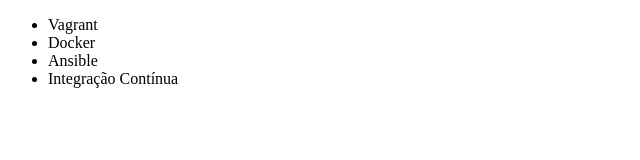
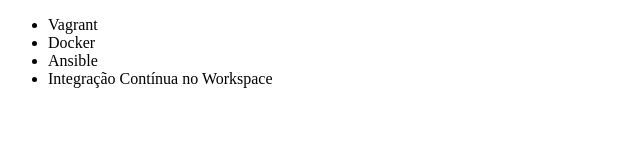
Before and after one commit to LuanTSP/first_rep, a plain HTML site: page index.html in a window 1280 px wide. Shown: the full height of the page, 0-640 px from the left. Drawn offline with Linux system fonts and the light colour scheme.

Commit message:
Mudando uma coisinha

```diff
--- a/index.html
+++ b/index.html
@@ -9,7 +9,7 @@
         <li>Vagrant</li>
         <li>Docker</li>
         <li>Ansible</li>
-        <li>Integração Contínua</li>
+        <li>Integração Contínua no Workspace</li>
     </ul>
 </body>
 </html>
```
